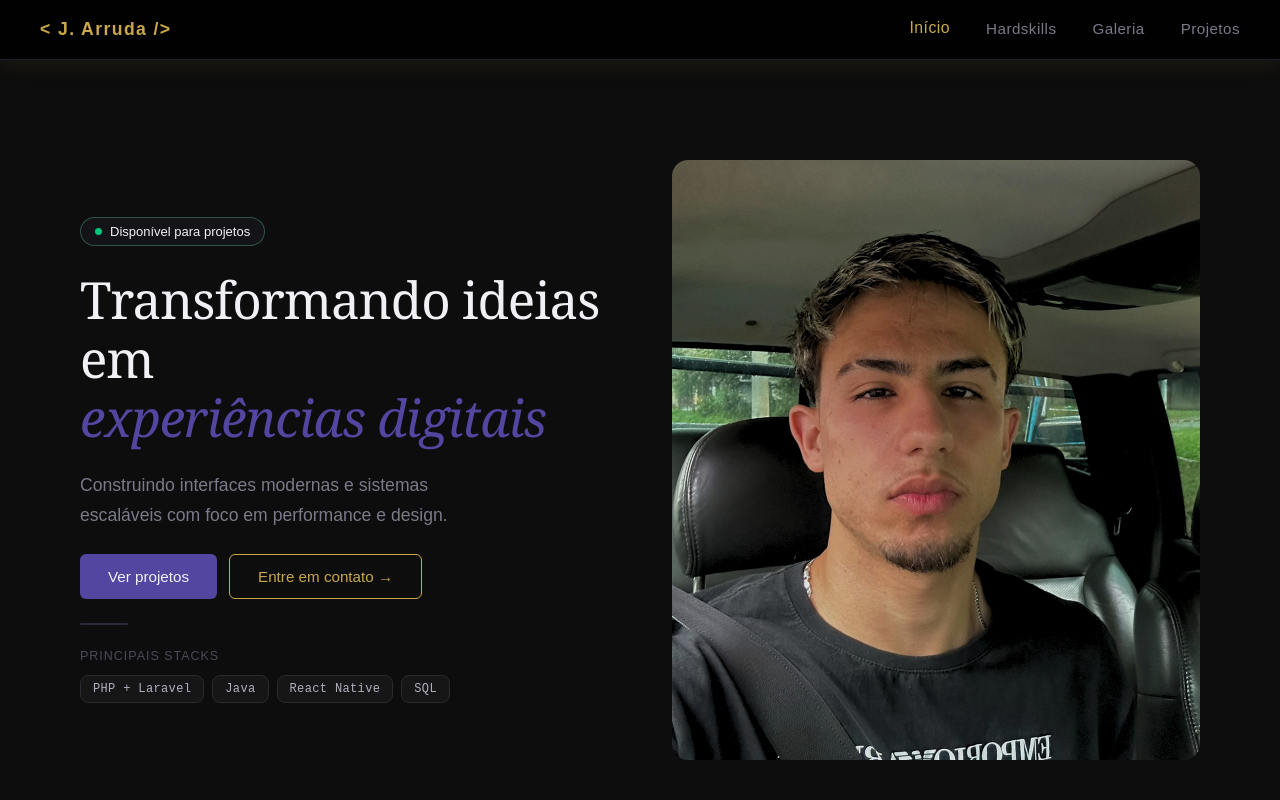
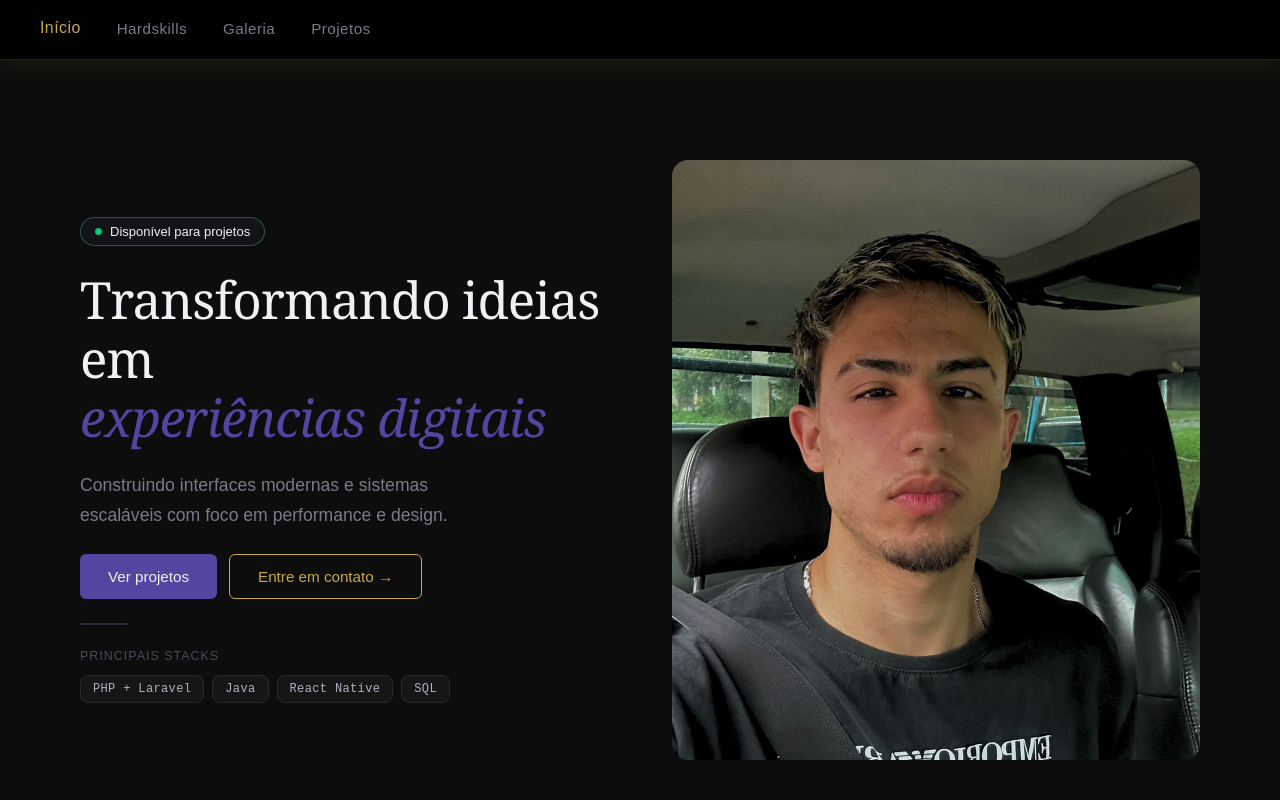
Before and after one commit to arrudoprogramador/Site-Joao-Arruda, a plain HTML site: page index.html in a window 1280 px wide. Shown: the top 800 px of the page. Drawn offline with nearby package versions, Linux system fonts and the light colour scheme; files whose address does not match are found by name.

Commit message:
Remoção de botão inútil na navbar

```diff
--- a/index.html
+++ b/index.html
@@ -13,9 +13,6 @@
 </head>
 <body>
     <header>
-        <div class="nav_title">
-            <h6>< J. Arruda /> </h6>
-        </div>
 
         <ul class="navbar">
             <a href="#home">Início</a>
```
